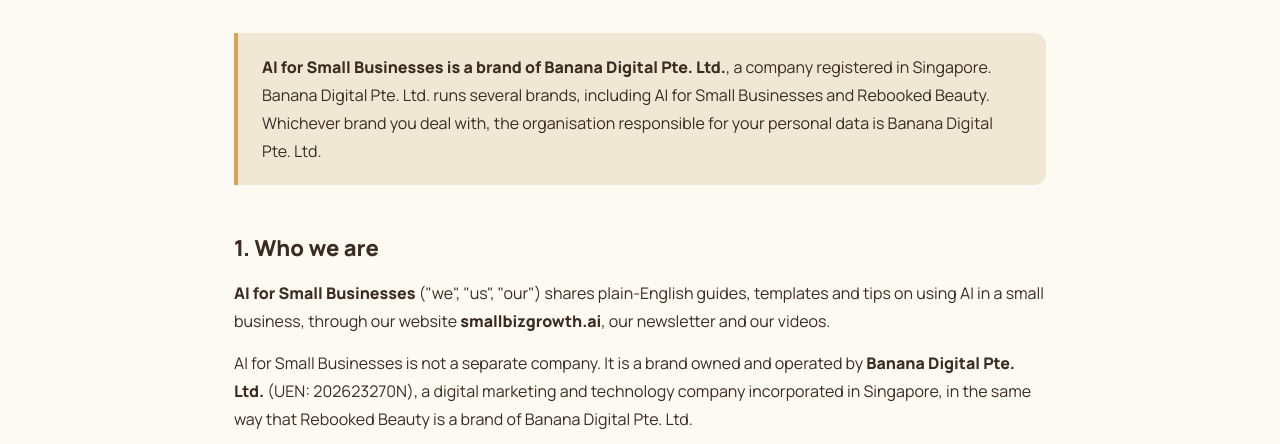
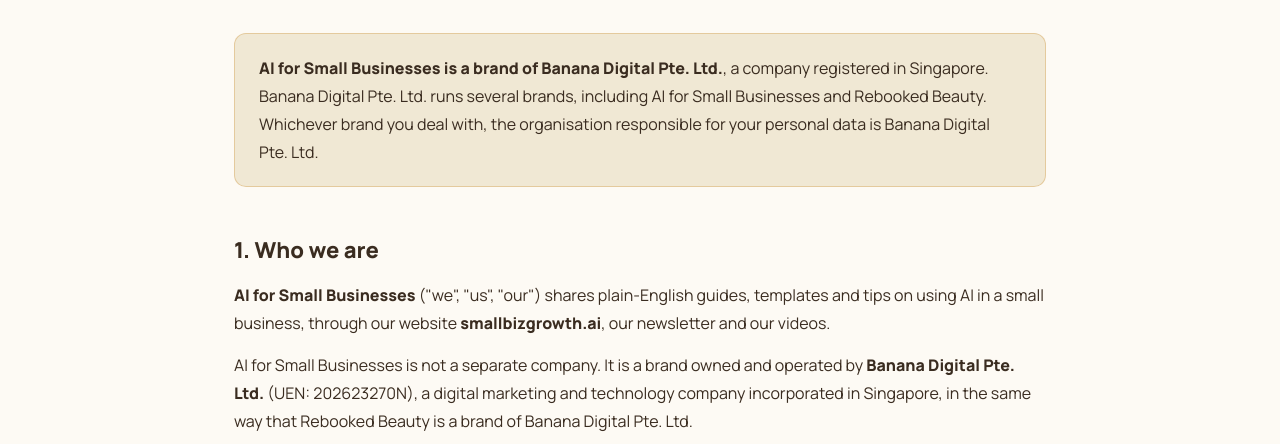
Before and after one commit to bananadigital-sg/aiforsmallbusinesses-website, a plain HTML site: page privacy.html in a window 1280 px wide. Shown: the part 324-768 px from the top of the page. Drawn offline with Linux system fonts and the light colour scheme.

Commit message:
Update 27-11-Fri 2:00

```diff
--- a/privacy.html
+++ b/privacy.html
@@ -26,7 +26,7 @@
   .eyebrow { font-size:13px; font-weight:600; letter-spacing:.18em; text-transform:uppercase; color:var(--link); margin-bottom:10px; }
   h1 { font-size:clamp(32px,6vw,44px); font-weight:800; line-height:1.15; margin-bottom:10px; }
   .meta { font-size:14px; color:var(--muted); padding-bottom:28px; margin-bottom:36px; border-bottom:1px solid rgba(58,44,32,0.12); }
-  .highlight { background:var(--bg-alt); border-left:4px solid var(--gold); padding:20px 24px; margin:24px 0 8px; border-radius:0 12px 12px 0; }
+  .highlight { background:var(--bg-alt); border:1px solid rgba(212,165,90,0.45); padding:20px 24px; margin:24px 0 8px; border-radius:12px; }
   h2 { font-size:22px; font-weight:800; margin:44px 0 12px; }
   h3 { font-size:16px; font-weight:800; margin:24px 0 8px; }
   p { margin-bottom:14px; }
```
